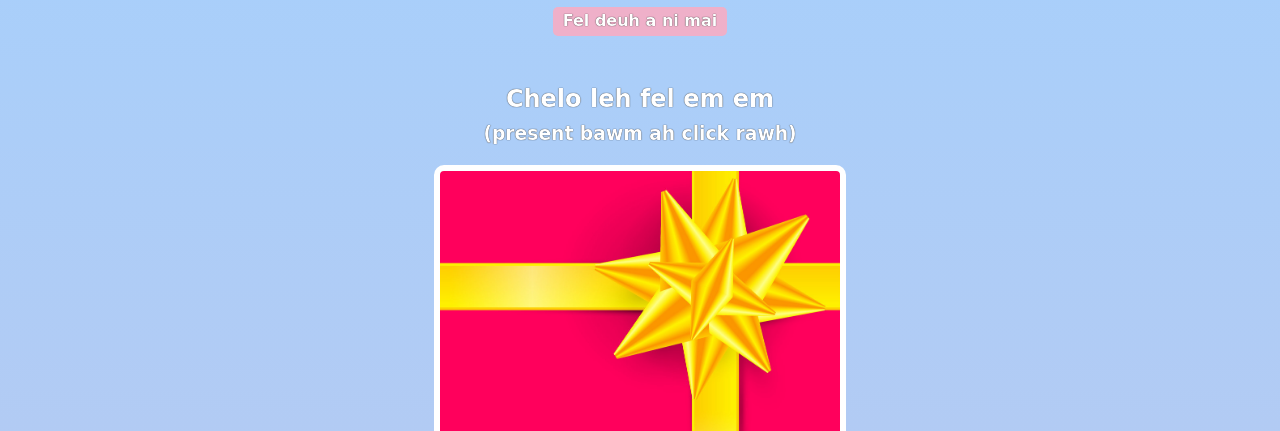
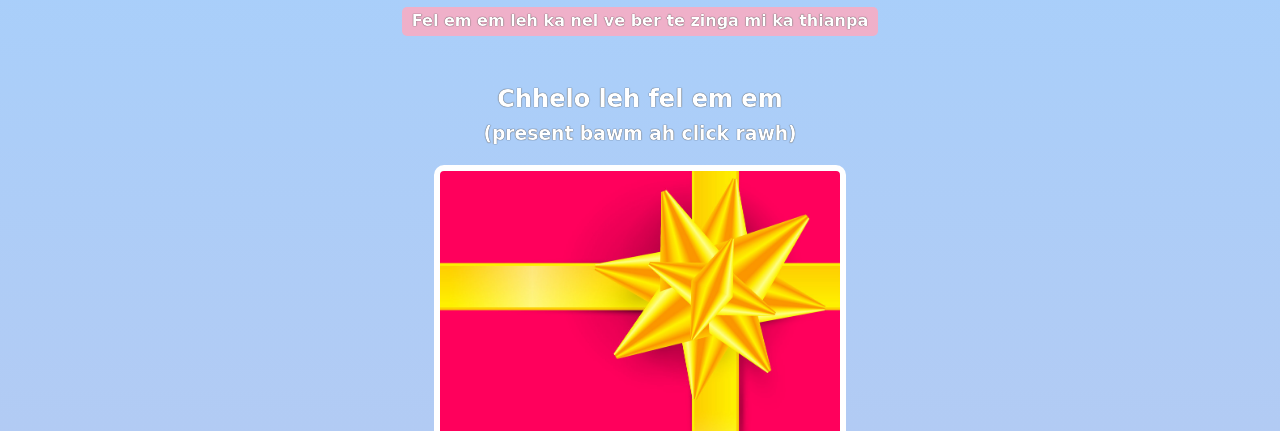
Before and after one commit to Yonathan-Mizo/BirthdayBox, a plain HTML site: page index.html in a window 1280 px wide. Shown: the part 369-800 px from the top of the page. Drawn offline with nearby package versions, Linux system fonts and the light colour scheme; a web font is replaced by a local one.

Commit message:
Update index.html

```diff
--- a/index.html
+++ b/index.html
@@ -10,11 +10,11 @@
             <h1>Happy Birthday My Friend 🎉</h1>
             <img id="bff-img" src="1.jpeg">
             <h2 id="bday-age">Ricky</h2>
-            <h4 id="bday-date">Fel deuh a ni mai</h4>
+            <h4 id="bday-date">Fel em em leh ka nel ve ber te zinga mi ka thianpa</h4>
         </div>
 
         <div class="gift-section">
-            <h2 class="gift-title">Chelo leh fel em em</h2>
+            <h2 class="gift-title">Chhelo leh fel em em</h2>
             <h3 class="gift-hint">(present bawm ah click rawh)</h3>
             <div class="gift-img" id="gift-img-happy"></div>
         </div>
```
